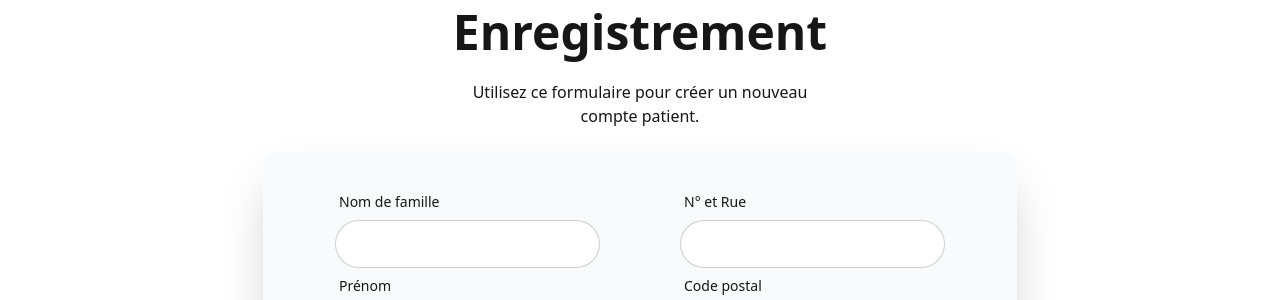
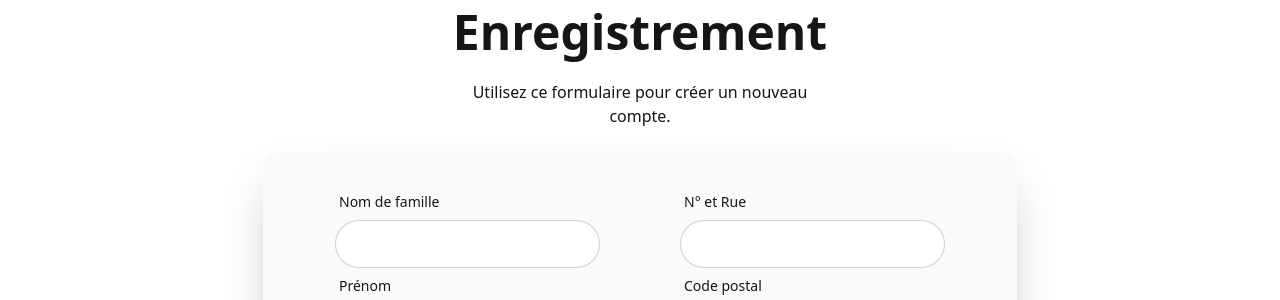
Before and after one commit to raphaeltournafond/engage-sante, a Django app: page /enregistrement/patient/ in a window 1280 px wide. Shown: the part 136-436 px from the top of the page. Run offline with Django 5.2, Linux system fonts and the light colour scheme; style sheets or scripts are compiled from the project's sources; some libraries are stand-ins or nearby versions.

Commit message:
fix: typo

```diff
--- a/patients/templates/patients/register.html
+++ b/patients/templates/patients/register.html
@@ -17,7 +17,7 @@
     <div class="flex flex-col justify-center items-center">
       <div class="lg:text-left w-1/2 max-w-sm">
         <h1 class="text-5xl font-bold text-center">Enregistrement</h1>
-        <p class="py-6 text-center">Utilisez ce formulaire pour créer un nouveau compte patient.</p>
+        <p class="py-6 text-center">Utilisez ce formulaire pour créer un nouveau compte.</p>
       </div>
       <div class="card min-w-fit shadow-2xl bg-base-200">
         <form class="card-body" method="post">
```
